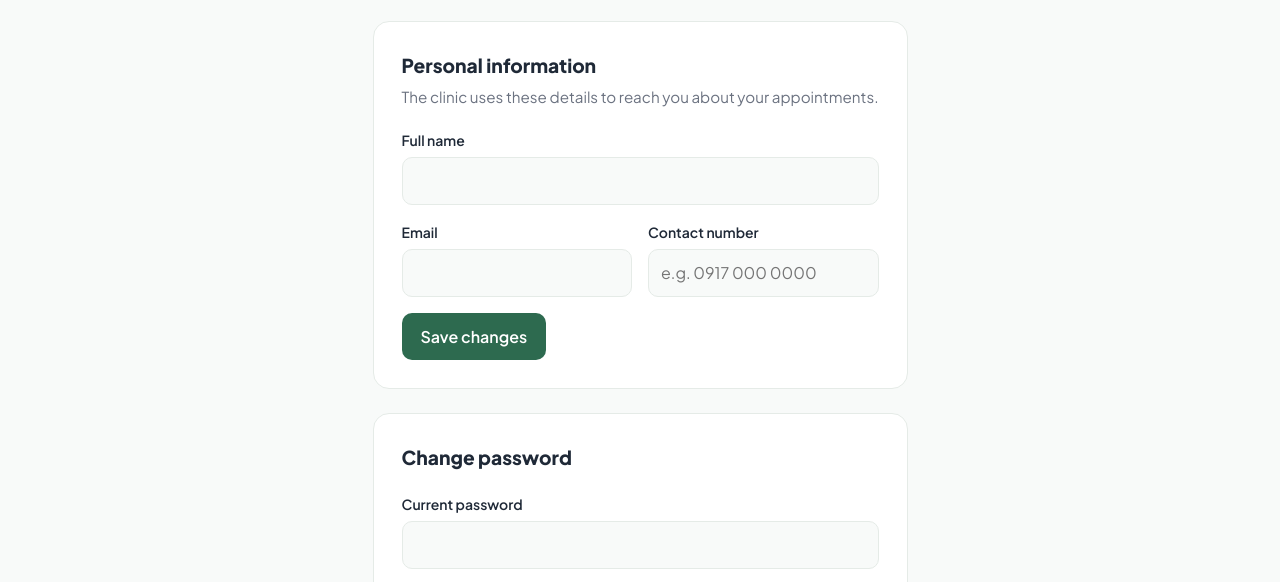
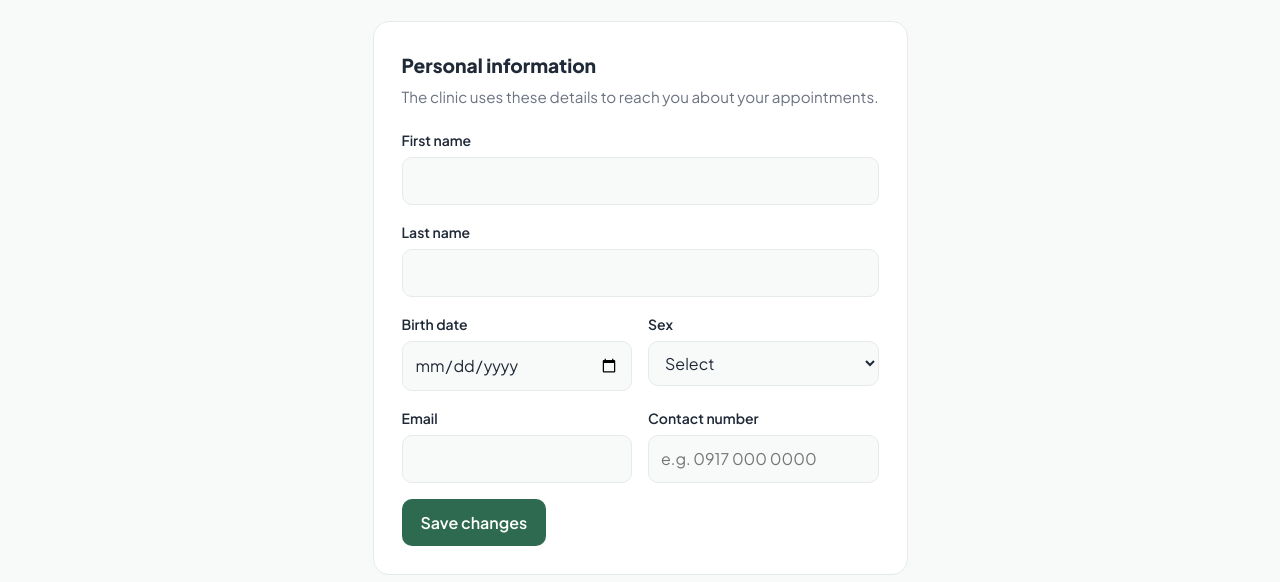
Before and after one commit to shantrellee/Medisync-WebProg-FT-Case-Study-, a website: page public/patient-profile-settings.html in a window 1280 px wide. Shown: the part 199-781 px from the top of the page. Drawn offline with Linux system fonts and the light colour scheme.

Commit message:
added additional profile settings that can be edited by patient/user

```diff
--- a/public/patient-profile-settings.html
+++ b/public/patient-profile-settings.html
@@ -63,14 +63,44 @@
 
         <form id="profileForm" class="form-grid" novalidate>
           <div class="field field-wide">
-            <label for="profileName">Full name</label>
+            <label for="profileFirstName">First name</label>
             <input
               type="text"
-              id="profileName"
-              name="name"
-              autocomplete="name"
+              id="profileFirstName"
+              name="profileFirstName"
+              autocomplete="given-name"
               required
             />
+          </div>
+
+          <div class="field field-wide">
+            <label for="profileLastName">Last name</label>
+            <input
+              type="text"
+              id="profileLastName"
+              name="profileLastName"
+              autocomplete="family-name"
+              required
+            />
+          </div>
+
+          <div class="field">
+            <label for="profileBirthDate">Birth date</label>
+            <input
+              type="date"
+              id="profileBirthDate"
+              name="profileBirthDate"
+              required
+            />
+          </div>
+
+          <div class="field">
+            <label for="profileSex">Sex</label>
+            <select id="profileSex" name="sex" required>
+              <option value="">Select</option>
+              <option value="Female">Female</option>
+              <option value="Male">Male</option>
+            </select>
           </div>
 
           <div class="field">
```
